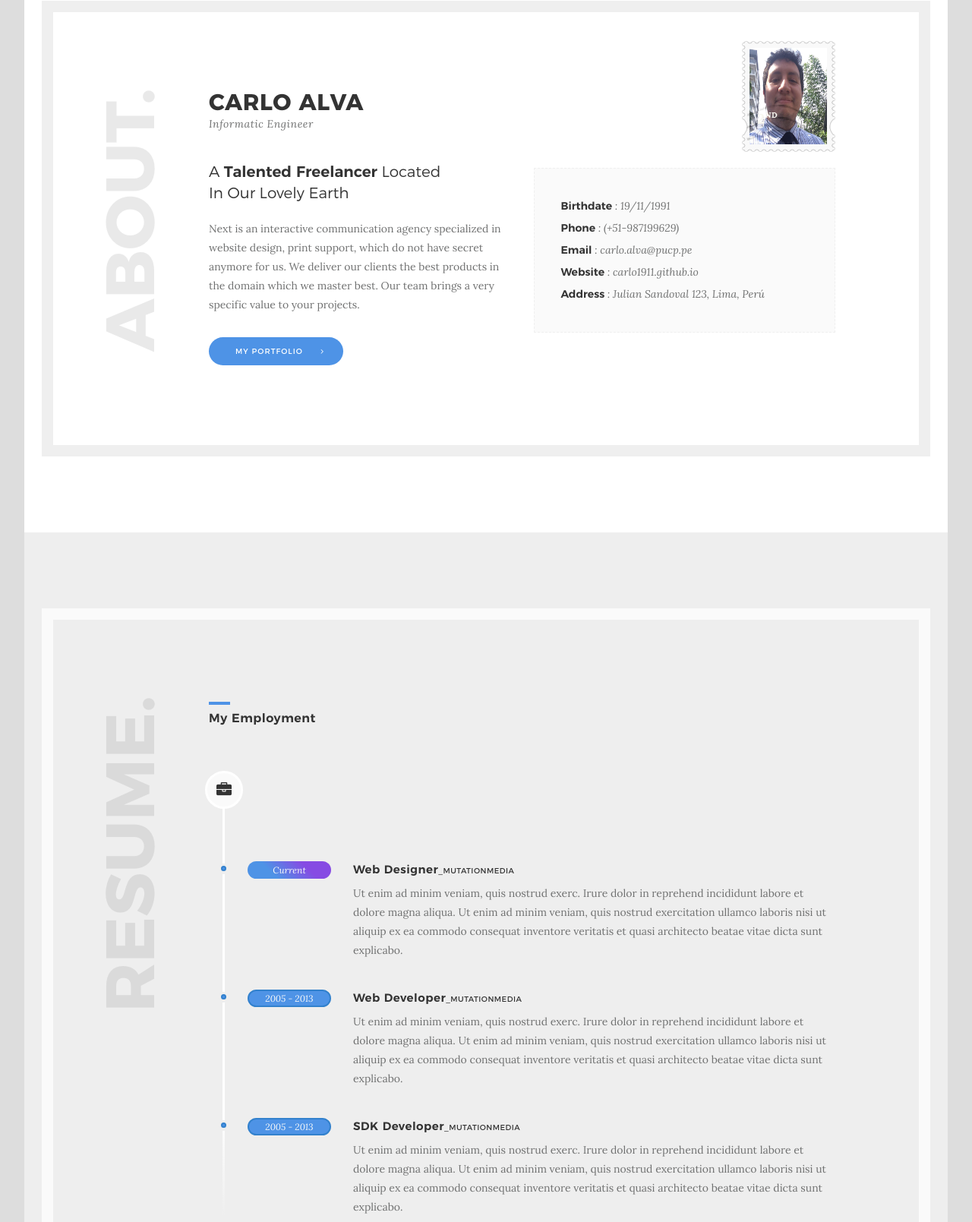
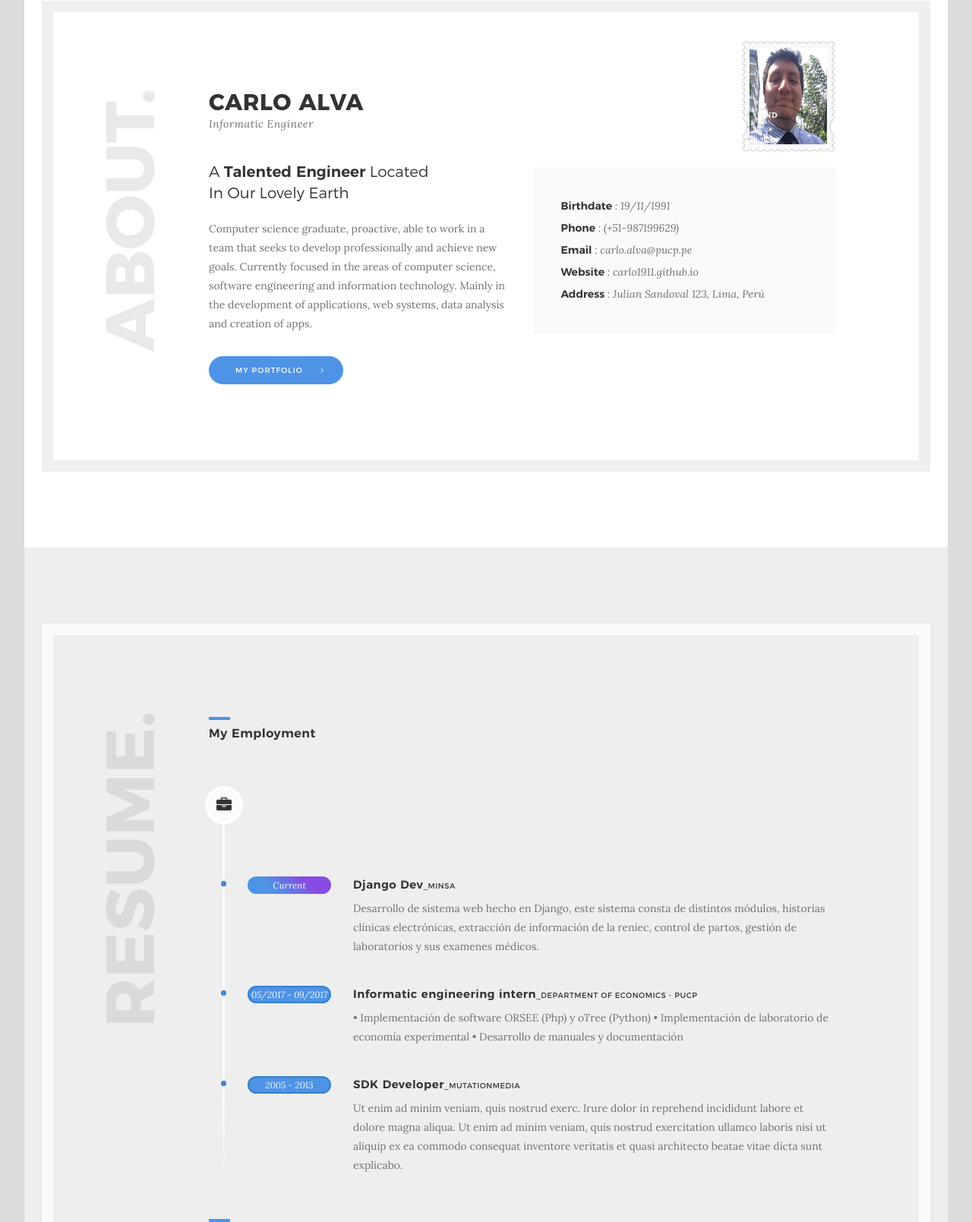
Before and after one commit to Carlo1911/Carlo1911.github.io, a plain HTML site: page index.html in a window 1280 px wide. Shown: the part 931-2540 px from the top of the page at 76% size. Drawn offline with Linux system fonts and the light colour scheme; some packages are replaced by stand-ins of ours; animation ran at ten frames a second.

Commit message:
primer trabajo

```diff
--- a/index.html
+++ b/index.html
@@ -124,10 +124,10 @@
                                     <h2>Carlo Alva<span>Informatic Engineer</span></h2>
                                  </div>
                                  <!--End profile name-->
-                                 <p class="lead mt-40 mb-20">A <span>Talented Freelancer</span> Located<br>
+                                 <p class="lead mt-40 mb-20">A <span>Talented Engineer</span> Located<br>
                                     In Our Lovely Earth
                                  </p>
-                                 <p>Next is an interactive communication agency specialized in website design, print support, which do not have secret anymore for us. We deliver our clients the best products in the domain which we master best. Our team brings a very specific value to your projects. </p>
+                                 <p>Computer science graduate, proactive, able to work in a team that seeks to develop professionally and achieve new goals. Currently focused in the areas of computer science, software engineering and information technology. Mainly in the development of applications, web systems, data analysis and creation of apps. </p>
                                  <a class="scroll but opc-2 mt-30"  href="#work">My portfolio <span class="arrow left"><i class="icon-angle-right"></i></span></a>
                               </div>
                               <!--End block content-->
@@ -190,12 +190,10 @@
                                              <span class="cur">Current</span>
                                           </div>
                                           <div class="timeline-desc">
-                                             <h4 class="mb-10">Web Designer<span>&lowbar;MutationMedia</span> </h4>
-                                             <p>Ut enim ad minim veniam, quis nostrud exerc. Irure dolor in reprehend
-                                                incididunt labore
-                                                et dolore magna aliqua. Ut enim ad minim
-                                                veniam, quis nostrud exercitation ullamco laboris nisi ut aliquip
-                                                ex ea commodo consequat inventore veritatis et quasi architecto beatae vitae dicta sunt explicabo.
+                                             <h4 class="mb-10">Django Dev<span>&lowbar;MINSA</span> </h4>
+                                             <p>Desarrollo de sistema web hecho en Django, este sistema consta de distintos módulos,
+                                                historias clínicas electrónicas, extracción de información de la reniec, control de partos,
+                                                gestión de laboratorios y sus examenes médicos.
                                              </p>
                                           </div>
                                           <div class="clearfix"></div>
@@ -204,15 +202,13 @@
                                        <!--Block timeline-->
                                        <div class="block-timeline mb-20">
                                           <div class="timeline-date">
-                                             <span>2005 - 2013</span>
+                                             <span>05/2017 - 09/2017</span>
                                           </div>
                                           <div class="timeline-desc">
-                                             <h4 class="mb-10">Web Developer<span>&lowbar;MutationMedia</span> </h4>
-                                             <p>Ut enim ad minim veniam, quis nostrud exerc. Irure dolor in reprehend
-                                                incididunt labore
-                                                et dolore magna aliqua. Ut enim ad minim
-                                                veniam, quis nostrud exercitation ullamco laboris nisi ut aliquip
-                                                ex ea commodo consequat inventore veritatis et quasi architecto beatae vitae dicta sunt explicabo.
+                                             <h4 class="mb-10">Informatic engineering intern<span>&lowbar;Department of Economics - PUCP</span> </h4>
+                                             <p>•	Implementación de software ORSEE (Php) y oTree (Python)
+                                                •	Implementación de laboratorio de economía experimental
+                                                •	Desarrollo de manuales y documentación
                                              </p>
                                           </div>
                                           <div class="clearfix"></div>
```
